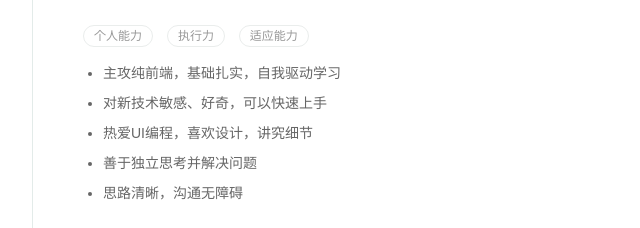
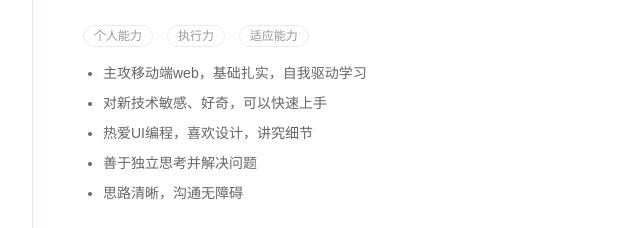
Before and after one commit to WorkHead/workhead.github.io, a plain HTML site: page index.html in a window 1280 px wide. Shown: the part 366-594 px from the top of the page, 247-887 px from the left. Drawn offline with Linux system fonts and the light colour scheme.

Commit message:
简历修改

```diff
--- a/index.html
+++ b/index.html
@@ -631,7 +631,7 @@
                 <div class="per-self_content">
                         <div class="per-self_des">
                             <ul>
- <li><p>主攻纯前端，基础扎实，自我驱动学习</p></li>
+ <li><p>主攻移动端web，基础扎实，自我驱动学习</p></li>
  <li><p>对新技术敏感、好奇，可以快速上手</p></li>
  <li><p>热爱UI编程，喜欢设计，讲究细节</p></li>
  <li><p>善于独立思考并解决问题</p></li>
```
